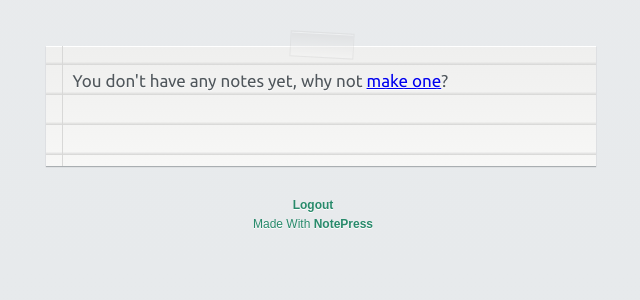
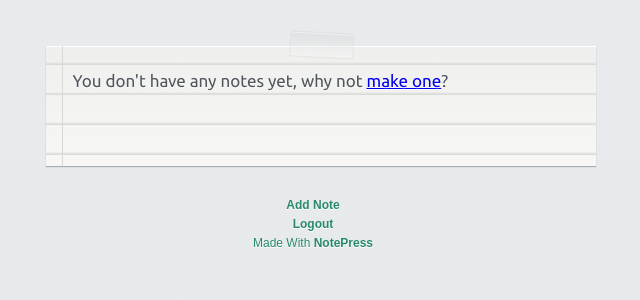
Before and after one commit to mstratford/NotePress, a PHP site: page / in a window 1280 px wide. Shown: the part 132-432 px from the top of the page, without its empty margins (327-967 px from the left). Run offline with PHP 8.4, Linux system fonts and the light colour scheme; the visitor is signed in with stand-in values (Sample User, id 1); data that the repository does not hold is empty.

Commit message:
Added link to new note

```diff
--- a/index.php
+++ b/index.php
@@ -93,6 +93,7 @@ $row = mysql_fetch_array(mysql_query("SELECT * FROM users"));
 		}
 		if(isset($_SESSION['user'])){
 		?>
+		<a href="new.php" class="boxtuffs"><strong>Add Note</strong></a><br>
 		<a href="logout.php" class="boxtuffs"><strong>Logout</strong></a><br>
 		<?php
 		}
```
